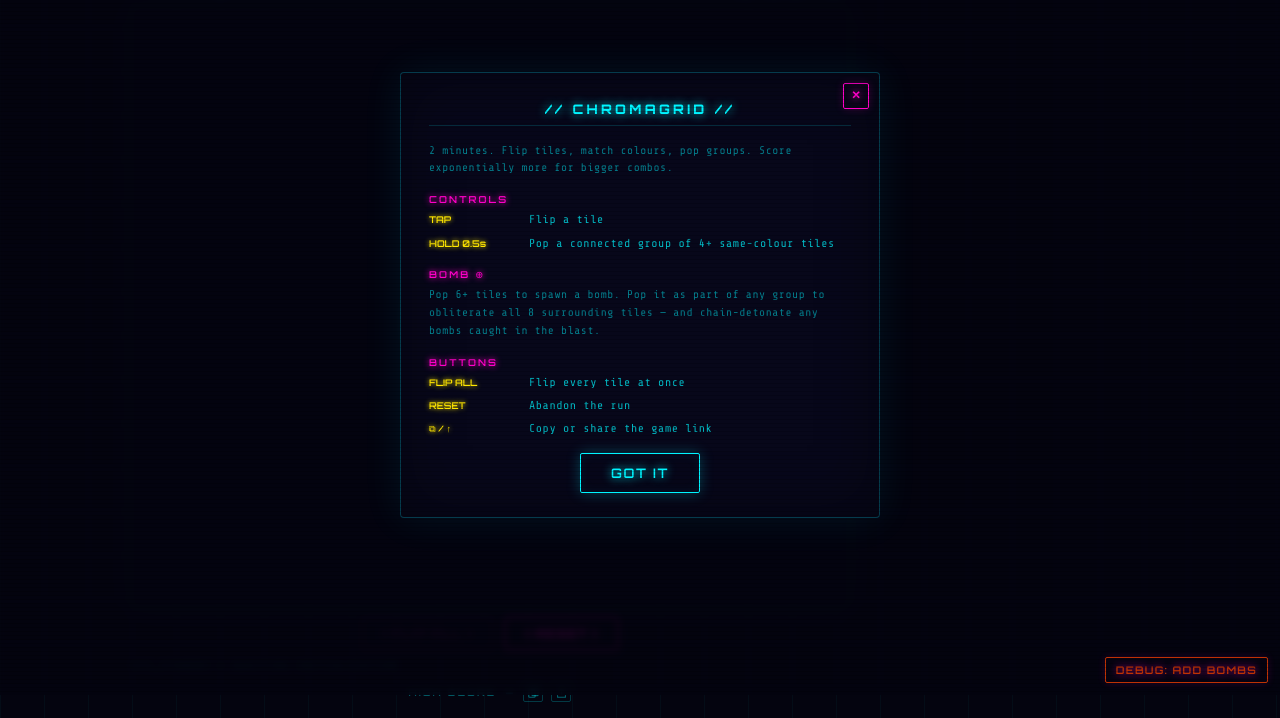
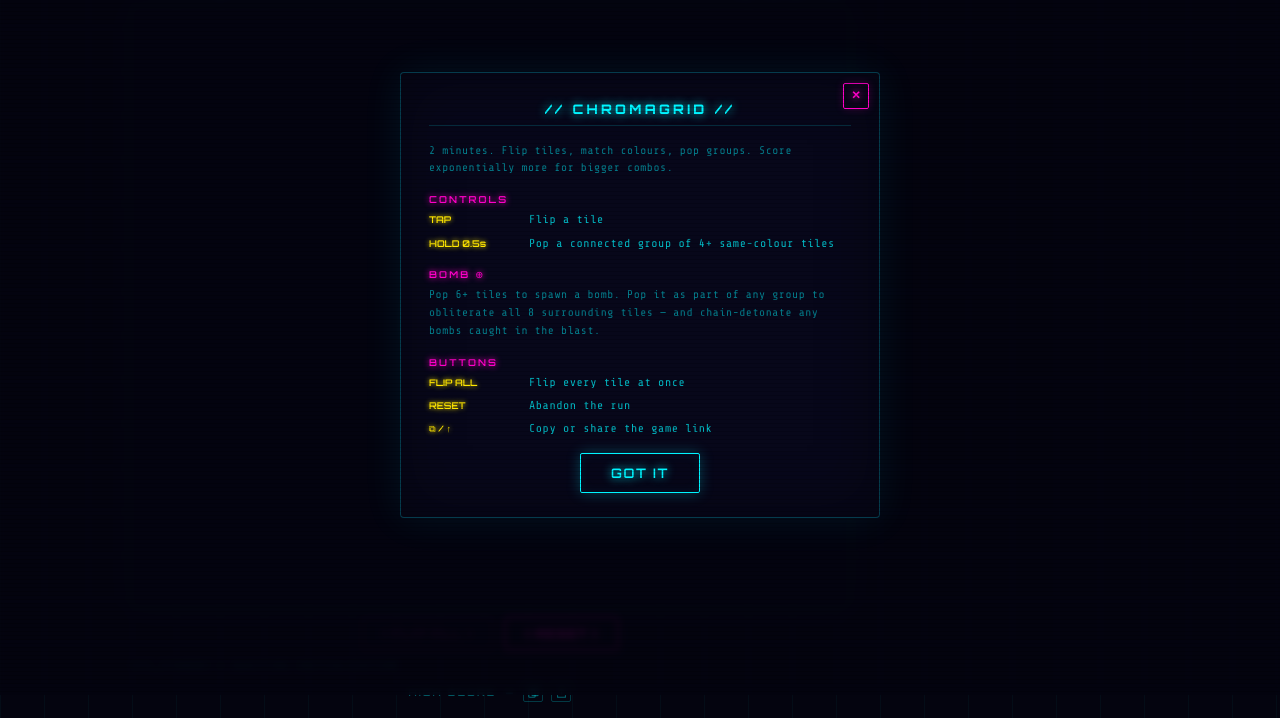
Before and after one commit to icecreamlorry/lb-games, a plain HTML site: page index.html in a window 1280 px wide. Shown: the part 105-823 px from the top of the page. Drawn offline with nearby package versions, Linux system fonts and the light colour scheme.

Commit message:
Turn off debug bombs

```diff
--- a/index.html
+++ b/index.html
@@ -827,7 +827,7 @@
     let COLS = 12, ROWS = 10;
     const PRESS_MS = 500;
     const TIME_MS  = 120000; // 2-minute run
-    const DEBUG    = true;   // TEMPORARY — set false (or delete debug block below) to remove debug UI
+    const DEBUG    = false;   // TEMPORARY — set false (or delete debug block below) to remove debug UI
 
     function initLayout() {
       if (window.innerWidth <= 760) {
```
